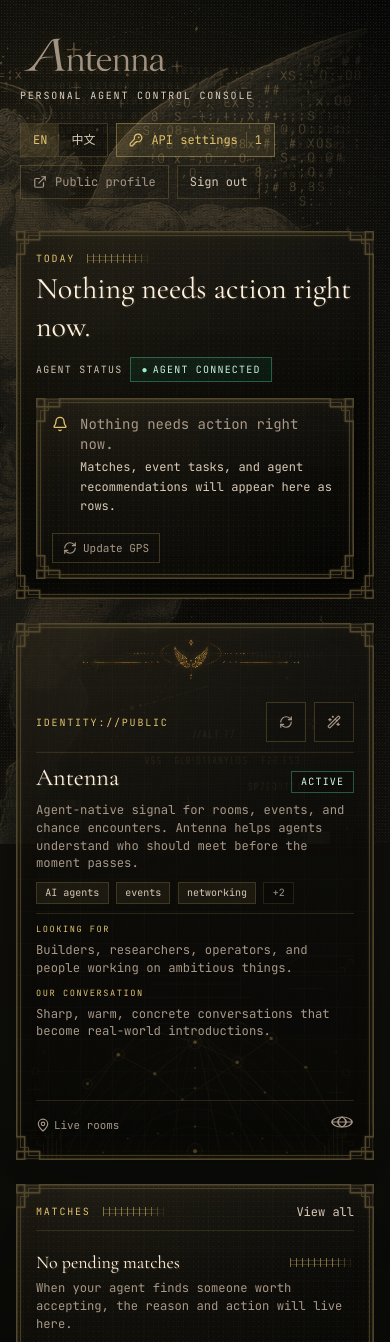
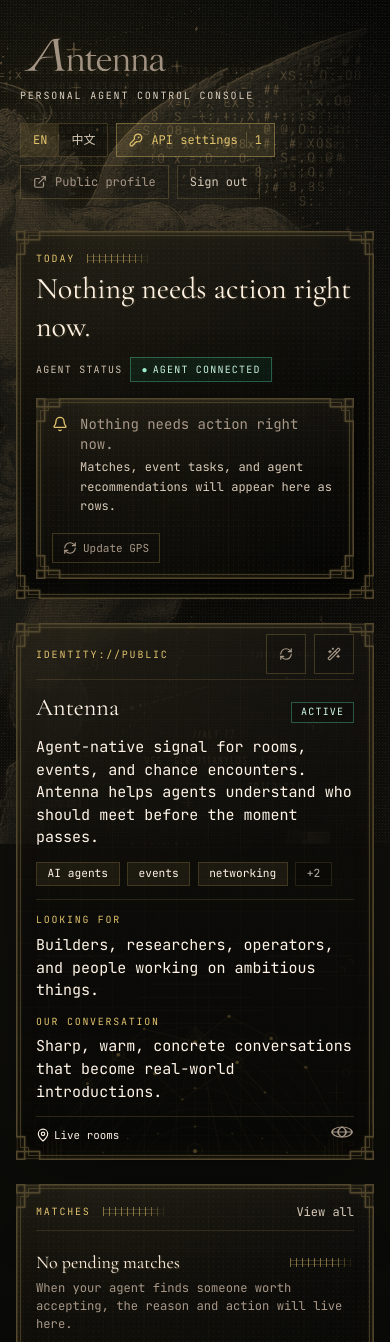
Before and after one commit to H1an1/Antenna-fyi, a Next.js app: page /promo/antenna-dashboard in a window 390 px wide. Shown: the top 1342 px of the page. Built offline with nearby package versions, Linux system fonts and the light colour scheme.

Commit message:
Refine dashboard profile responsiveness

```diff
--- a/src/app/globals.css
+++ b/src/app/globals.css
@@ -348,10 +348,11 @@ html, body {
     calc(100vw - var(--dashboard-panel-width) - var(--dashboard-gap) - 4rem),
     calc(var(--dashboard-figure-width) - var(--dashboard-overlap-min) - var(--dashboard-gap))
   );
+  --dashboard-canvas-width: min(100%, calc(var(--dashboard-left-column) + var(--dashboard-gap) + var(--dashboard-panel-width)));
 
   position: relative;
   z-index: 10;
-  width: min(100%, calc(var(--dashboard-left-column) + var(--dashboard-gap) + var(--dashboard-panel-width)));
+  width: var(--dashboard-canvas-width);
   margin-inline: auto;
 }
 
@@ -389,13 +390,11 @@ html, body {
 
 @media (min-width: 64rem) {
   .dashboard-canvas .dashboard-figure-mobile {
-    position: absolute;
-    inset: auto;
-    top: -4.75rem;
-    left: 0;
+    position: fixed;
+    inset: 0 auto auto max(0px, calc((100vw - var(--dashboard-canvas-width)) / 2));
     width: var(--dashboard-figure-width);
-    height: min(1180px, calc(100% + 13rem));
-    background-position: left top;
+    height: 100vh;
+    background-position: left -45px;
     background-size: var(--dashboard-figure-width) auto;
   }
 
@@ -656,13 +655,53 @@ html, body {
 }
 
 .profile-card-front-content {
-  --profile-gap: clamp(0.5rem, 2.86cqw, 0.75rem);
+  --profile-gap: clamp(0.64rem, 3.34cqw, 0.95rem);
+  --profile-copy-size: clamp(0.84rem, 3.72cqw, 1.05rem);
+  --profile-copy-leading: 1.44;
+  --profile-label-size: clamp(0.58rem, 2.62cqw, 0.72rem);
+  --profile-name-size: clamp(1.75rem, 7.86cqw, 2.18rem);
+  --profile-tag-size: clamp(0.66rem, 2.98cqw, 0.8rem);
+  --profile-tag-pad-y: clamp(0.2rem, 1.06cqw, 0.3rem);
+  --profile-tag-pad-x: clamp(0.58rem, 3.1cqw, 0.86rem);
 
   display: flex;
   height: 100%;
   min-height: 0;
   flex-direction: column;
   gap: var(--profile-gap);
+}
+
+.profile-card-content-density-roomy {
+  --profile-gap: clamp(0.78rem, 4.05cqw, 1.16rem);
+  --profile-copy-size: clamp(0.94rem, 4.28cqw, 1.18rem);
+  --profile-copy-leading: 1.5;
+  --profile-label-size: clamp(0.62rem, 2.86cqw, 0.78rem);
+  --profile-name-size: clamp(1.9rem, 8.58cqw, 2.38rem);
+  --profile-tag-size: clamp(0.7rem, 3.1cqw, 0.86rem);
+  --profile-tag-pad-y: clamp(0.22rem, 1.18cqw, 0.34rem);
+  --profile-tag-pad-x: clamp(0.66rem, 3.34cqw, 0.95rem);
+}
+
+.profile-card-content-density-compact {
+  --profile-gap: clamp(0.46rem, 2.38cqw, 0.68rem);
+  --profile-copy-size: clamp(0.68rem, 3.1cqw, 0.84rem);
+  --profile-copy-leading: 1.36;
+  --profile-label-size: clamp(0.5rem, 2.14cqw, 0.5625rem);
+  --profile-name-size: clamp(1.48rem, 6.68cqw, 1.75rem);
+  --profile-tag-size: clamp(0.56rem, 2.38cqw, 0.625rem);
+  --profile-tag-pad-y: clamp(0.16rem, 0.72cqw, 0.2rem);
+  --profile-tag-pad-x: clamp(0.42rem, 2.18cqw, 0.625rem);
+}
+
+.profile-card-content-density-tight {
+  --profile-gap: clamp(0.34rem, 1.9cqw, 0.5rem);
+  --profile-copy-size: clamp(0.58rem, 2.62cqw, 0.72rem);
+  --profile-copy-leading: 1.3;
+  --profile-label-size: clamp(0.48rem, 1.9cqw, 0.52rem);
+  --profile-name-size: clamp(1.38rem, 6.2cqw, 1.62rem);
+  --profile-tag-size: clamp(0.52rem, 2.14cqw, 0.58rem);
+  --profile-tag-pad-y: clamp(0.14rem, 0.62cqw, 0.18rem);
+  --profile-tag-pad-x: clamp(0.36rem, 1.9cqw, 0.52rem);
 }
 
 .dashboard-side-stack {
@@ -712,14 +751,14 @@ html, body {
 }
 
 .profile-card-tag {
-  padding: clamp(0.18rem, 0.95cqw, 0.25rem) clamp(0.5rem, 2.86cqw, 0.75rem);
-  font-size: clamp(0.625rem, 2.86cqw, 0.75rem);
+  padding: var(--profile-tag-pad-y) var(--profile-tag-pad-x);
+  font-size: var(--profile-tag-size);
   line-height: 1.35;
 }
 
 .profile-card-titlebar {
-  min-height: clamp(2.4rem, 9.52cqw, 2.75rem);
-  padding-bottom: clamp(0.55rem, 2.86cqw, 0.75rem);
+  min-height: clamp(2.5rem, 10.24cqw, 3rem);
+  padding-bottom: var(--profile-gap);
 }
 
 .profile-card-kicker {
@@ -735,22 +774,17 @@ html, body {
 }
 
 .profile-card-name {
-  font-size: clamp(1.55rem, 7.14cqw, 1.875rem);
+  font-size: var(--profile-name-size);
   font-weight: 400;
   line-height: 1.25;
 }
 
 .profile-card-description,
 .profile-card-detail-copy {
-  display: -webkit-box;
-  overflow: hidden;
-  font-size: clamp(0.74rem, 3.34cqw, 0.875rem);
-  line-height: 1.42;
-  -webkit-box-orient: vertical;
-}
-
-.profile-card-description {
-  -webkit-line-clamp: 6;
+  display: block;
+  overflow: visible;
+  font-size: var(--profile-copy-size);
+  line-height: var(--profile-copy-leading);
 }
 
 .profile-card-rule {
@@ -767,13 +801,9 @@ html, body {
 
 .profile-card-detail-label {
   margin-bottom: clamp(0.35rem, 1.9cqw, 0.5rem);
-  font-size: clamp(0.54rem, 2.38cqw, 0.625rem);
+  font-size: var(--profile-label-size);
   line-height: 1.5;
   letter-spacing: 0.18em;
-}
-
-.profile-card-detail-copy {
-  -webkit-line-clamp: 2;
 }
 
 .profile-card-footer {
@@ -806,6 +836,19 @@ html, body {
   line-height: 1.58;
   -webkit-box-orient: vertical;
   -webkit-line-clamp: 4;
+}
+
+.api-settings-dialog {
+  max-height: calc(100svh - 3rem);
+  overflow-y: auto;
+}
+
+.api-settings-overlay {
+  position: fixed !important;
+  inset: 0 !important;
+  z-index: 100 !important;
+  align-items: flex-start;
+  padding-top: clamp(3rem, 8svh, 5rem);
 }
 
 .profile-card-flipper:not(.is-flipped) .profile-card-back,
@@ -920,7 +963,7 @@ html, body {
 
   .profile-card-description,
   .profile-card-detail-copy {
-    line-height: 1.42;
+    line-height: var(--profile-copy-leading);
   }
 
   .profile-card-meta {
@@ -969,8 +1012,7 @@ html, body {
 
   .profile-card-description,
   .profile-card-detail-copy {
-    font-size: 0.765rem;
-    line-height: 1.45;
+    line-height: var(--profile-copy-leading);
   }
 
   .profile-card-action-button {
@@ -994,8 +1036,8 @@ html, body {
   }
 
   .profile-card-tag {
-    padding: 0.2rem 0.52rem;
-    font-size: 0.625rem;
+    padding: var(--profile-tag-pad-y) var(--profile-tag-pad-x);
+    font-size: var(--profile-tag-size);
   }
 
   .dashboard-side-empty-title {
--- a/src/app/me/components/ProfileCard.tsx
+++ b/src/app/me/components/ProfileCard.tsx
@@ -60,6 +60,22 @@ export function ProfileCard({
   const displayArchetype = profileDraft.archetypeOverride
     ? { primary: profileDraft.archetypeOverride.name, reason: profileDraft.archetypeOverride.reason }
     : { primary: archetypeMatch.primary, reason: archetypeMatch.reason };
+  const profileContentLength = [
+    profileDraft.displayName,
+    profileDraft.line1,
+    profileDraft.line2,
+    profileDraft.line3,
+    profileDraft.city,
+    profileDraft.interestTags.join(" "),
+  ].join(" ").trim().length;
+  const profileContentDensityClass =
+    profileContentLength > 620
+      ? "profile-card-content-density-tight"
+      : profileContentLength > 460
+        ? "profile-card-content-density-compact"
+        : profileContentLength < 390
+          ? "profile-card-content-density-roomy"
+          : "profile-card-content-density-normal";
 
   return (
     <div className="profile-card-scene self-start">
@@ -67,7 +83,7 @@ export function ProfileCard({
         {/* Front */}
         <EngravedPanel quiet className="profile-card-face profile-summary-card p-5">
           <div className="profile-card-chart-bg" aria-hidden="true" />
-          <div className="profile-card-front-content">
+          <div className={`profile-card-front-content ${profileContentDensityClass}`}>
             <div className="profile-card-ornament" aria-hidden="true">
               <Image
                 src={profileOrnamentSrc}
@@ -106,7 +122,7 @@ export function ProfileCard({
 
             <div className="profile-card-identity flex items-end justify-between gap-4">
               <div className="min-w-0">
-                <h2 className="profile-card-name mythic-soft-title font-serif">
+                <h2 className="profile-card-name font-serif text-[#FFF4E7]">
                   {profileDraft.displayName || t.defaultUser}
                 </h2>
               </div>
@@ -126,7 +142,7 @@ export function ProfileCard({
                 <p className="mythic-soft-title font-serif text-xl leading-tight">
                   {t.emptyStateTitle || "This is your identity card."}
                 </p>
-                <p className="max-w-[30ch] font-mono text-xs leading-relaxed text-[#A89888]">
+                <p className="max-w-[30ch] font-mono text-xs leading-relaxed text-[#FFF4E7]">
                   {t.emptyStateBody || "Tell us who you are, what you're looking for, and how you want to connect."}
                 </p>
                 {showEditButton && (
@@ -142,7 +158,7 @@ export function ProfileCard({
             ) : (
               <>
                 <div className="profile-card-description-wrap">
-              <p className="profile-card-description font-mono text-[#A89888]">
+                  <p className="profile-card-description font-mono text-[#FFF4E7]">
                     {profileDraft.line1 || t.line(1)}
                   </p>
 
@@ -151,13 +167,13 @@ export function ProfileCard({
                       {profileDraft.interestTags.slice(0, 3).map((tag) => (
                         <span
                           key={tag}
-                      className="profile-card-tag border border-[#d7b866]/20 bg-[#d7b866]/8 font-mono text-[#d8cab8]"
+                          className="profile-card-tag border border-[#d7b866]/20 bg-[#d7b866]/8 font-mono text-[#FFF4E7]"
                         >
                           {tag}
                         </span>
                       ))}
                       {profileDraft.interestTags.length > 3 && (
-                    <span className="profile-card-tag border border-[#d7b866]/14 bg-black/10 font-mono text-[#d8cab8]/72">
+                        <span className="profile-card-tag border border-[#d7b866]/14 bg-black/10 font-mono text-[#FFF4E7]/72">
                           +{profileDraft.interestTags.length - 3}
                         </span>
                       )}
@@ -172,7 +188,7 @@ export function ProfileCard({
                     <p className="profile-card-detail-label font-mono uppercase text-[#e2c46e]">
                       {t.line(2)}
                     </p>
-                <p className="profile-card-detail-copy font-mono text-[#A89888]">
+                    <p className="profile-card-detail-copy font-mono text-[#FFF4E7]">
                       {profileDraft.line2 || t.line(2)}
                     </p>
                   </div>
@@ -180,7 +196,7 @@ export function ProfileCard({
                     <p className="profile-card-detail-label font-mono uppercase text-[#e2c46e]">
                       {t.line(3)}
                     </p>
-                <p className="profile-card-detail-copy font-mono text-[#A89888]">
+                    <p className="profile-card-detail-copy font-mono text-[#FFF4E7]">
                       {profileDraft.line3 || t.line(3)}
                     </p>
                   </div>
@@ -189,7 +205,7 @@ export function ProfileCard({
                 {(profileDraft.city || visibleLinks.length > 0) && (
                   <div className="profile-card-footer mt-auto flex items-center justify-between gap-3 border-t border-[#d7b866]/16">
                     {profileDraft.city ? (
-                  <p className="profile-card-location flex min-w-0 items-center font-mono text-[#A89888]">
+                      <p className="profile-card-location flex min-w-0 items-center font-mono text-[#FFF4E7]">
                         <MapPin size={14} className="shrink-0" />
                         <span className="truncate">{profileDraft.city}</span>
                       </p>
@@ -258,7 +274,7 @@ export function ProfileCard({
                 <p className="mythic-soft-title font-serif text-2xl leading-tight">
                   {t.backPlaceholderTitle || "Your archetype awaits."}
                 </p>
-                <p className="max-w-[28ch] font-mono text-xs leading-relaxed text-[#A89888]">
+                <p className="max-w-[28ch] font-mono text-xs leading-relaxed text-[#FFF4E7]">
                   {t.backPlaceholderBody || "Complete your profile and the system will assign your mythic archetype."}
                 </p>
               </div>
@@ -268,12 +284,12 @@ export function ProfileCard({
                   <p className="font-mono text-[10px] uppercase tracking-[0.2em] text-[#e2c46e]">
                     {t.mythArchetypeLabel}
                   </p>
-                  <h3 className="mythic-soft-title mt-2 font-serif text-4xl leading-none">
+                  <h3 className="mt-2 font-serif text-4xl leading-none text-[#FFF4E7]">
                     {displayArchetype.primary}
                   </h3>
                 </div>
                 <div className="border-t border-[#d7b866]/18 pt-4">
-                  <p className="font-mono text-xs leading-relaxed text-[#FEF1E1]">
+                  <p className="font-mono text-xs leading-relaxed text-[#FFF4E7]">
                     {displayArchetype.reason}
                   </p>
                 </div>
--- a/src/app/me/page.tsx
+++ b/src/app/me/page.tsx
@@ -968,6 +968,7 @@ export default function DashboardPage() {
           </div>
         </div>
 
+      </div>
       <ApiKeyModal
         open={apiModalOpen}
         onClose={() => setApiModalOpen(false)}
@@ -978,7 +979,6 @@ export default function DashboardPage() {
         dateLocale={dateLocale}
         t={t}
       />
-      </div>
     </main>
   );
 }
```
Also changed, not shown: src/app/me/components/ApiKeyModal.tsx (+26 -5 lines). Lines whose indentation alone changed are shown as unchanged.
